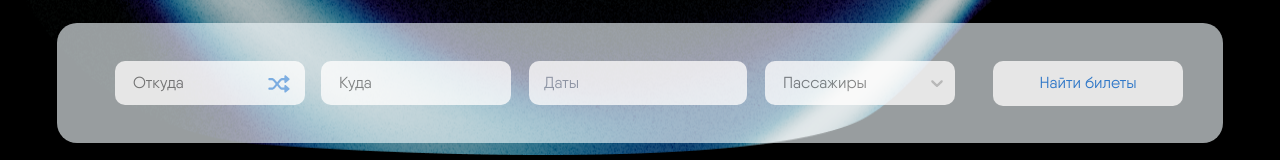
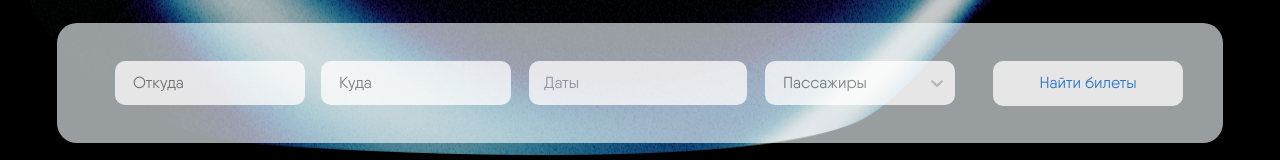
Before and after one commit to Oldsmob1le/kinoarea-react, a Next.js app: page / in a window 1280 px wide. Shown: the part 205-365 px from the top of the page. Built offline with nearby package versions, Linux system fonts and the light colour scheme.

Commit message:
search error out

```diff
--- a/src/app/page.tsx
+++ b/src/app/page.tsx
@@ -1,6 +1,6 @@
 import Search from '@/components/main/search';
 import React from 'react';
-import Popular from '@/components/main/popular/popular';
+import Popular from '@/components/main/slider/popular';
 
 export default function Home() {
   return (
--- a/src/components/main/search.tsx
+++ b/src/components/main/search.tsx
@@ -7,7 +7,7 @@ import { Shuffle } from '@/ui/icons';
 import SearchButton from './searchButton';
 
 const CustomDropdownIndicator = (props: any) => {
-  if (props.selectProps.name === 'from' && props.selectProps.inputIndex === 0) {
+  if (props.selectProps.name === 'from' && props.selectProps.inputId === 0) {
     return <Shuffle style={{ marginLeft: '-40px', marginTop: '2px' }} />;
   }
   return null;
@@ -89,8 +89,9 @@ const Search = () => {
           DropdownIndicator: CustomDropdownIndicator,
         }}
         name='from'
-          inputIndex={0}
+        inputId={'0'} // Преобразуем число в строку здесь
       />
+
         <Select
           options={optionsTo}
           placeholder='Куда'
```
Also changed, not shown: src/components/main/slider/popular.tsx (renamed from src/components/main/popular/popular.tsx). Lines whose indentation alone changed are shown as unchanged.
